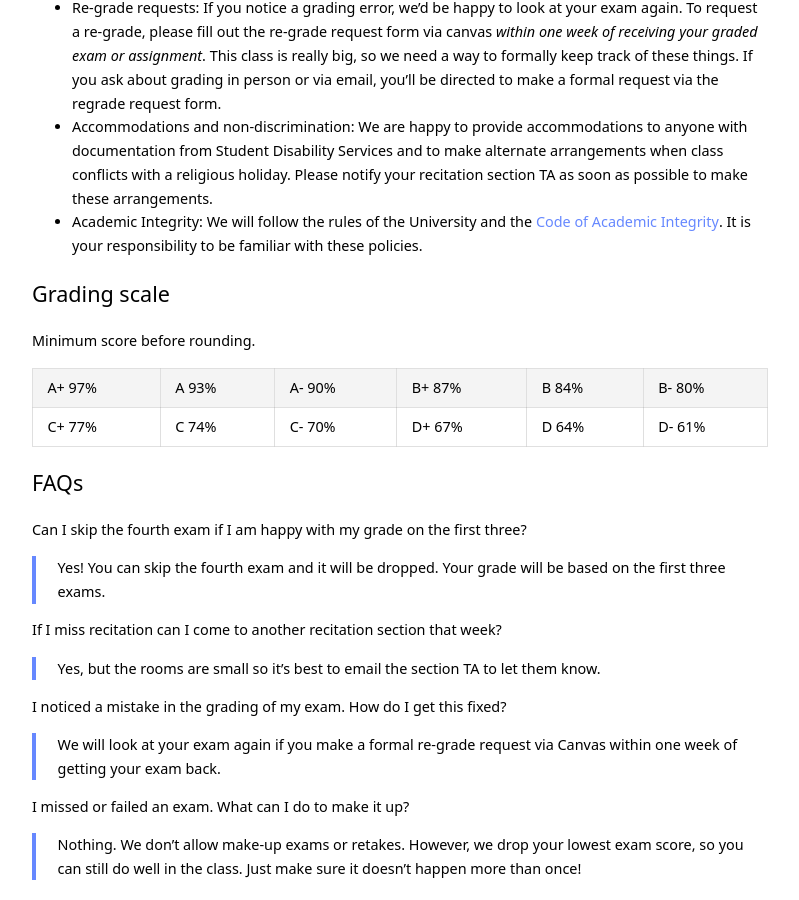
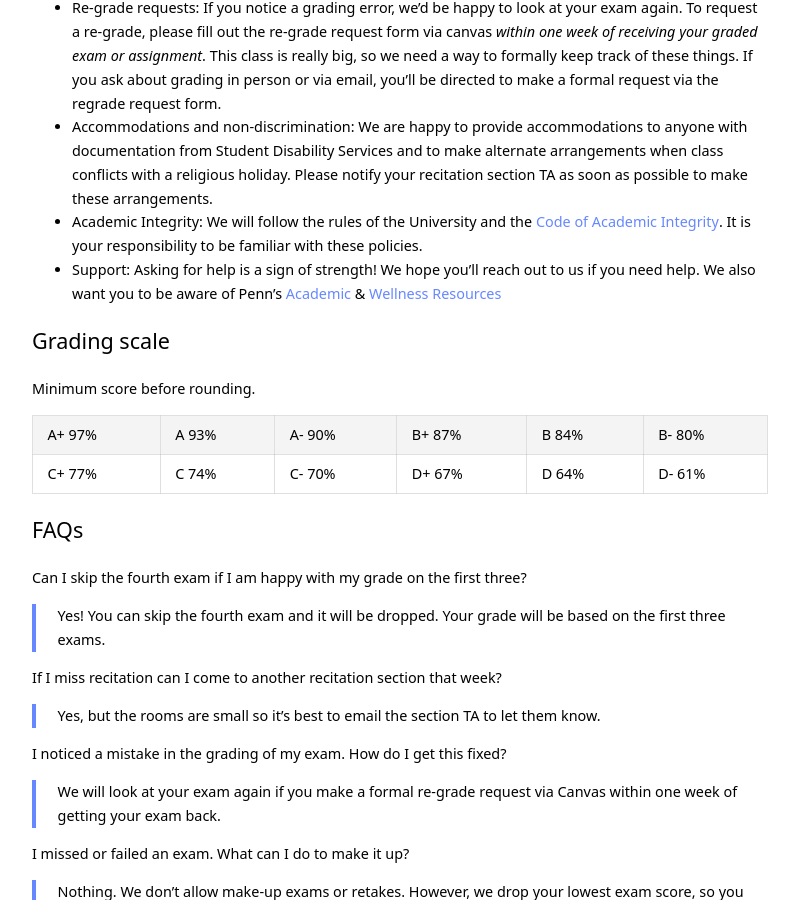
Before and after one commit to kschuler/ling001, a Jekyll site: the page built from index.md, in a window 1280 px wide and 900 px high, scrolled down 3202 px. Shown: the whole window, without its empty margins (240-1039 px from the left). Built offline with Jekyll 4.4.1, drawn with Linux system fonts in a browser that asks for light colours; part of the change alters nothing that is shown; some of the changed text lies outside the part shown.

Commit message:
Update index.md

```diff
--- a/index.md
+++ b/index.md
@@ -8,7 +8,7 @@ title: LING 1
 
 [Dr. Kathryn Schuler](mailto:kschuler@sas.upenn.edu)
 3401-C Walnut Street, Office 314<br>
-Office Hours: Fridays 10am-12pm
+Office Hours: Wednesdays 1:30-3:30pm
 
 **TAs**: [Yiran Chen](mailto:cheny39@sas.upenn.edu), [Ollie Sayeed](mailto:sayeedo@sas.upenn.edu), [Nari Rhee](mailto:nrhee@sas.upenn.edu), [Milena Šereikaitė](mailto:milenas@sas.upenn.edu)
 
@@ -86,6 +86,7 @@ Wk  | Topic | Readings & Resources
 - **Re-grade requests**: If you notice a grading error, we'd be happy to look at your exam again. To request a re-grade, please fill out the re-grade request form via canvas *within one week of receiving your graded exam or assignment*. This class is really big, so we need a way to formally keep track of these things. If you ask about grading in person or via email, you'll be directed to make a formal request via the regrade request form.
 - **Accommodations and non-discrimination**: We are happy to provide accommodations to anyone with documentation from Student Disability Services and to make alternate arrangements when class conflicts with a religious holiday. Please notify your recitation section TA as soon as possible to make these arrangements.
 - **Academic Integrity**: We will follow the rules of the University and the [Code of Academic Integrity](https://catalog.upenn.edu/pennbook/code-of-academic-integrity/).  It is your responsibility to be familiar with these policies.
+- **Support**: Asking for help is a sign of strength! We hope you'll reach out to us if you need help. We also want you to be aware of Penn's [Academic](https://www.college.upenn.edu/index.php/support) & [Wellness Resources](https://www.wellnessatpenn.com/)
 
 ## Grading scale
 Minimum score before rounding.
```
